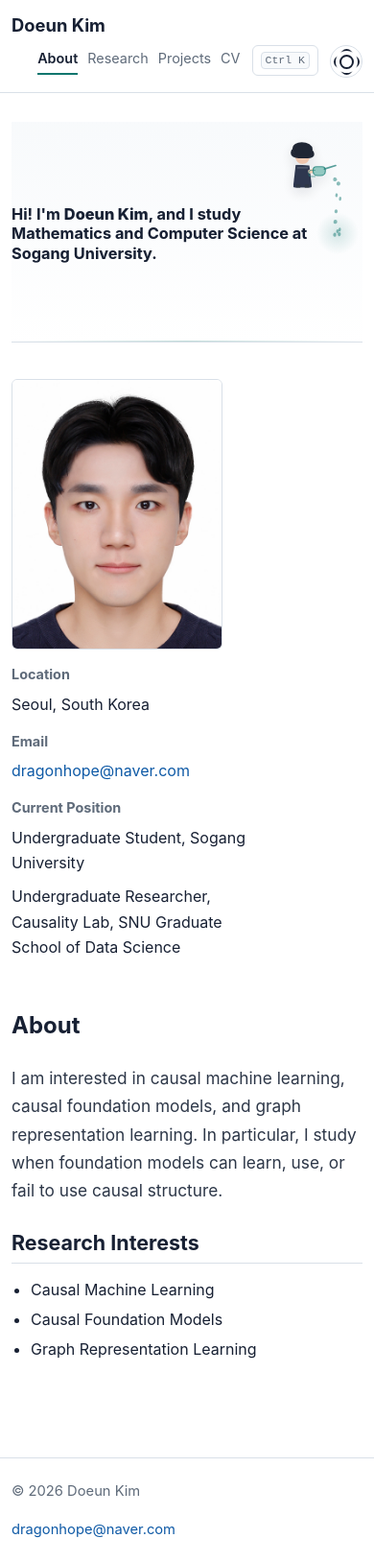
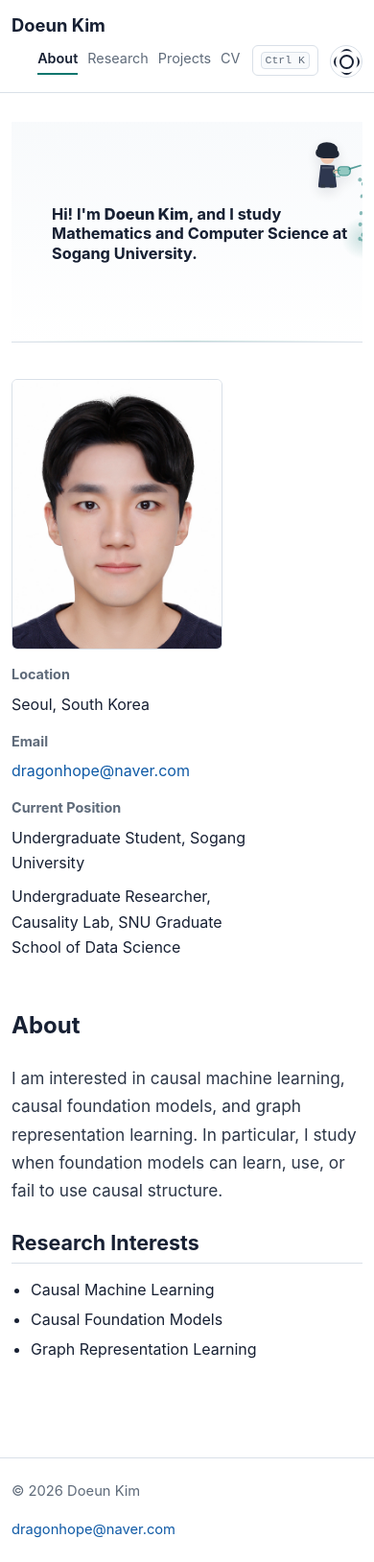
Before and after one commit to doeun7kim/doeun7kim.github.io, a Jekyll site: the page built from index.md, in a window 390 px wide. Shown: the whole page at 96% size. Built offline with Jekyll 4.4.1, drawn with Linux system fonts in a browser that asks for light colours.

Commit message:
Sync hero water reveal with character

```diff
--- a/_layouts/default.html
+++ b/_layouts/default.html
@@ -17,9 +17,9 @@
     </script>
     <title>{% if page.title %}{{ page.title }} | {% endif %}{{ site.title }}</title>
     <meta name="description" content="{{ page.description | default: site.description }}">
-    <link rel="stylesheet" href="{{ '/assets/css/style.css' | relative_url }}">
+    <link rel="stylesheet" href="{{ '/assets/css/style.css' | relative_url }}?v={{ site.time | date: '%s' }}">
     {% if page.hero_intro %}
-    <link rel="stylesheet" href="{{ '/assets/css/hero-intro.css' | relative_url }}">
+    <link rel="stylesheet" href="{{ '/assets/css/hero-intro.css' | relative_url }}?v={{ site.time | date: '%s' }}">
     {% endif %}
   </head>
   <body>
@@ -67,10 +67,10 @@
         <div class="search-results" data-search-results></div>
       </div>
     </div>
-    <script src="{{ '/assets/js/theme-toggle.js' | relative_url }}" defer></script>
-    <script src="{{ '/assets/js/search.js' | relative_url }}" defer></script>
+    <script src="{{ '/assets/js/theme-toggle.js' | relative_url }}?v={{ site.time | date: '%s' }}" defer></script>
+    <script src="{{ '/assets/js/search.js' | relative_url }}?v={{ site.time | date: '%s' }}" defer></script>
     {% if page.hero_intro %}
-    <script src="{{ '/assets/js/hero-intro.js' | relative_url }}" defer></script>
+    <script src="{{ '/assets/js/hero-intro.js' | relative_url }}?v={{ site.time | date: '%s' }}" defer></script>
     {% endif %}
   </body>
 </html>
--- a/assets/css/hero-intro.css
+++ b/assets/css/hero-intro.css
@@ -54,10 +54,11 @@
 
 .hero-intro-title {
   position: relative;
-  display: block;
-  width: 100%;
-  max-width: 100%;
+  display: inline-block;
+  width: fit-content;
+  max-width: calc(100% - 58px);
   margin: 0;
+  margin-left: 58px;
   color: var(--text);
   font-size: 1.12rem;
   line-height: 1.24;
@@ -356,8 +357,9 @@
   }
 
   .hero-intro-title {
-    width: min(100%, 360px);
-    max-width: calc(100vw - 24px);
+    width: fit-content;
+    max-width: calc(100% - 48px);
+    margin-left: 48px;
     font-size: 1.08rem;
     overflow-wrap: anywhere;
     white-space: normal;
@@ -375,7 +377,9 @@
   }
 
   .hero-intro-title {
-    width: min(100%, 340px);
+    width: fit-content;
+    max-width: calc(100% - 42px);
+    margin-left: 42px;
     font-size: 1.02rem;
   }
 }
--- a/assets/js/hero-intro.js
+++ b/assets/js/hero-intro.js
@@ -131,11 +131,16 @@
     if (landingStrength > 0.01) {
       var landingRadius = spread * (0.42 + landingStrength * 0.58);
       var landing = ctx.createRadialGradient(targetX, targetY, 0, targetX, targetY, landingRadius);
-      landing.addColorStop(0, "rgba(15, 118, 110, " + 0.16 * landingStrength + ")");
+      landing.addColorStop(0, "rgba(15, 118, 110, " + 0.2 * landingStrength + ")");
       landing.addColorStop(1, "rgba(15, 118, 110, 0)");
       ctx.fillStyle = landing;
       ctx.beginPath();
       ctx.arc(targetX, targetY, landingRadius, 0, Math.PI * 2);
+      ctx.fill();
+
+      ctx.fillStyle = "rgba(15, 118, 110, " + 0.42 * fade + ")";
+      ctx.beginPath();
+      ctx.ellipse(targetX, targetY + 2, 2.4, 1.25, 0, 0, Math.PI * 2);
       ctx.fill();
     }
 
@@ -171,10 +176,9 @@
   }
 
   function characterLayout(box, motion, mode) {
-    var characterWidth = 70;
+    var characterWidth = 44;
     var wateringOffset = 58;
-    var isNarrow = width < 560;
-    var startX = isNarrow ? box.left + 8 : box.left + 10;
+    var startX = box.left - wateringOffset;
     var endX = Math.min(width - characterWidth - 4, box.right - wateringOffset);
     var x = startX + (endX - startX) * motion;
     var y = clamp(box.top - 70, 16, Math.max(16, height - 92));
@@ -216,8 +220,8 @@
     var box = titleBox();
     var layout = characterLayout(box, motion, mode);
     var revealX = box.left + box.width * reveal;
-    var waterTargetX = clamp(layout.wateringX + 10, box.left, box.right);
-    var waterTargetY = box.centerY;
+    var waterTargetX = clamp(layout.wateringX, box.left, box.right);
+    var waterTargetY = box.top + box.height * 0.58;
 
     if (mode === "light") {
       reveal = waterImpact > 0.01
```
